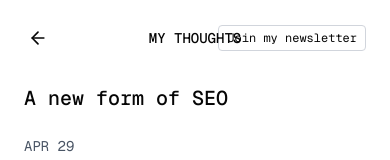
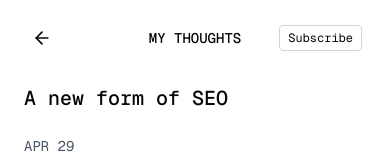
Before and after one commit to 1000xit/portfolio, a Next.js app: page /blog/a-new-form-of-seo in a window 390 px wide. Shown: the top 160 px of the page. Built offline with nearby package versions, Linux system fonts and the light colour scheme.

Commit message:
Improve mobile responsiveness: simplify buttons and fix overlapping text

```diff
--- a/src/app/blog/[slug]/page.tsx
+++ b/src/app/blog/[slug]/page.tsx
@@ -228,24 +228,25 @@ export default function BlogPostPage() {
 
   return (
     <main className="flex min-h-screen flex-col items-center justify-start pt-6 sm:pt-10 px-6 sm:px-12 pb-12 bg-white text-[#060606] font-mono">
-      {/* Header Section */}
-      <header className="relative w-full max-w-6xl mx-auto flex items-center justify-between mb-8">
+      {/* Header Section - Improved responsive layout */}
+      <header className="relative w-full max-w-6xl mx-auto flex items-center justify-between mb-8 px-1">
         {/* Back Arrow */}
-        <Link href="/blog" className="p-1 hover:opacity-70 transition-opacity" aria-label="Back to blog">
+        <Link href="/blog" className="p-1 hover:opacity-70 transition-opacity z-10" aria-label="Back to blog">
           <FiArrowLeft size={20} />
         </Link>
 
-        {/* Centered Title */}
-        <h1 className="text-sm sm:text-md font-medium absolute left-1/2 top-1/2 -translate-x-1/2 -translate-y-1/2">
+        {/* Centered Title - Fixed positioning for smaller screens */}
+        <h1 className="text-sm sm:text-md font-medium absolute left-1/2 top-1/2 -translate-x-1/2 -translate-y-1/2 whitespace-nowrap">
           MY THOUGHTS
         </h1>
 
-        {/* Newsletter Button */}
+        {/* Newsletter Button - Different text for mobile */}
         <button
           onClick={() => setShowModal(true)}
-          className="text-xs sm:text-sm font-mono py-1 px-2 border border-gray-300 rounded hover:bg-gray-50 transition-colors"
+          className="text-xs sm:text-sm font-mono py-1 px-2 border border-gray-300 rounded hover:bg-gray-50 transition-colors z-10"
         >
-          Join my newsletter
+          <span className="hidden sm:inline">Join newsletter</span>
+          <span className="sm:hidden">Subscribe</span>
         </button>
       </header>
 
@@ -259,25 +260,23 @@ export default function BlogPostPage() {
               {post.content}
             </div>
             <div className="mt-8 pt-4 border-t border-gray-200">
-              <div className="flex flex-col sm:flex-row sm:items-center sm:justify-between">
-                <p className="text-sm text-gray-600 mb-3 sm:mb-0">
-                  Share this post: <a
-                    href={`/blog/${post.id}`}
-                    className="underline hover:text-gray-800"
+              {/* Two side-by-side buttons */}
+              <div className="flex items-center justify-between gap-2">
+                <button
                   onClick={(e) => {
                     e.preventDefault();
                     navigator.clipboard.writeText(window.location.href);
                     alert('Link copied to clipboard!');
                   }}
+                  className="flex-1 text-sm font-mono py-2 px-3 border border-gray-300 rounded hover:bg-gray-50 transition-colors text-center"
                 >
-                    Copy link
-                  </a>
-                </p>
+                  Share
+                </button>
                 <button
                   onClick={() => setShowModal(true)}
-                  className="text-sm font-mono py-1 px-3 border border-gray-300 rounded hover:bg-gray-50 transition-colors self-start sm:self-auto"
+                  className="flex-1 text-sm font-mono py-2 px-3 bg-[#060606] text-white rounded hover:bg-gray-800 transition-colors text-center"
                 >
-                  Join my newsletter
+                  Subscribe
                 </button>
               </div>
             </div>
--- a/src/components/Initializing.tsx
+++ b/src/components/Initializing.tsx
@@ -93,11 +93,11 @@ export default function Initializing({ onComplete }: InitializingProps) {
   return (
     <div
       ref={containerRef}
-      className={`font-mono bg-white text-[#060606] min-h-screen flex flex-col justify-center items-center p-4`}
+      className="font-mono bg-white text-[#060606] min-h-screen flex flex-col justify-center items-center p-4 overflow-hidden"
       onClick={handleClick}
       style={{ cursor: showFinalLine ? 'pointer' : 'default' }}
     >
-      <div className="max-w-4xl text-left">
+      <div className="w-full max-w-4xl text-left overflow-x-hidden">
 
         {!showFinalLine && (
           <div
@@ -106,7 +106,7 @@ export default function Initializing({ onComplete }: InitializingProps) {
             }`}
           >
             {displayedLines.map((line, index) => (
-              <p key={index} className="h-6">
+              <p key={index} className="min-h-6 mb-1 break-words whitespace-pre-wrap text-sm sm:text-base overflow-hidden">
                 {line}
               </p>
             ))}
@@ -117,9 +117,9 @@ export default function Initializing({ onComplete }: InitializingProps) {
 
         {showFinalLine && (
           <div
-            className={`transition-opacity duration-500 ease-out opacity-100`}
+            className="transition-opacity duration-500 ease-out opacity-100"
           >
-            <p className="h-6">
+            <p className="h-6 text-sm sm:text-base">
               {finalLine.slice(0, -1)}
               <span className="animate-blink">{finalLine.slice(-1)}</span>
             </p>
```
Lines whose indentation alone changed are shown as unchanged.
